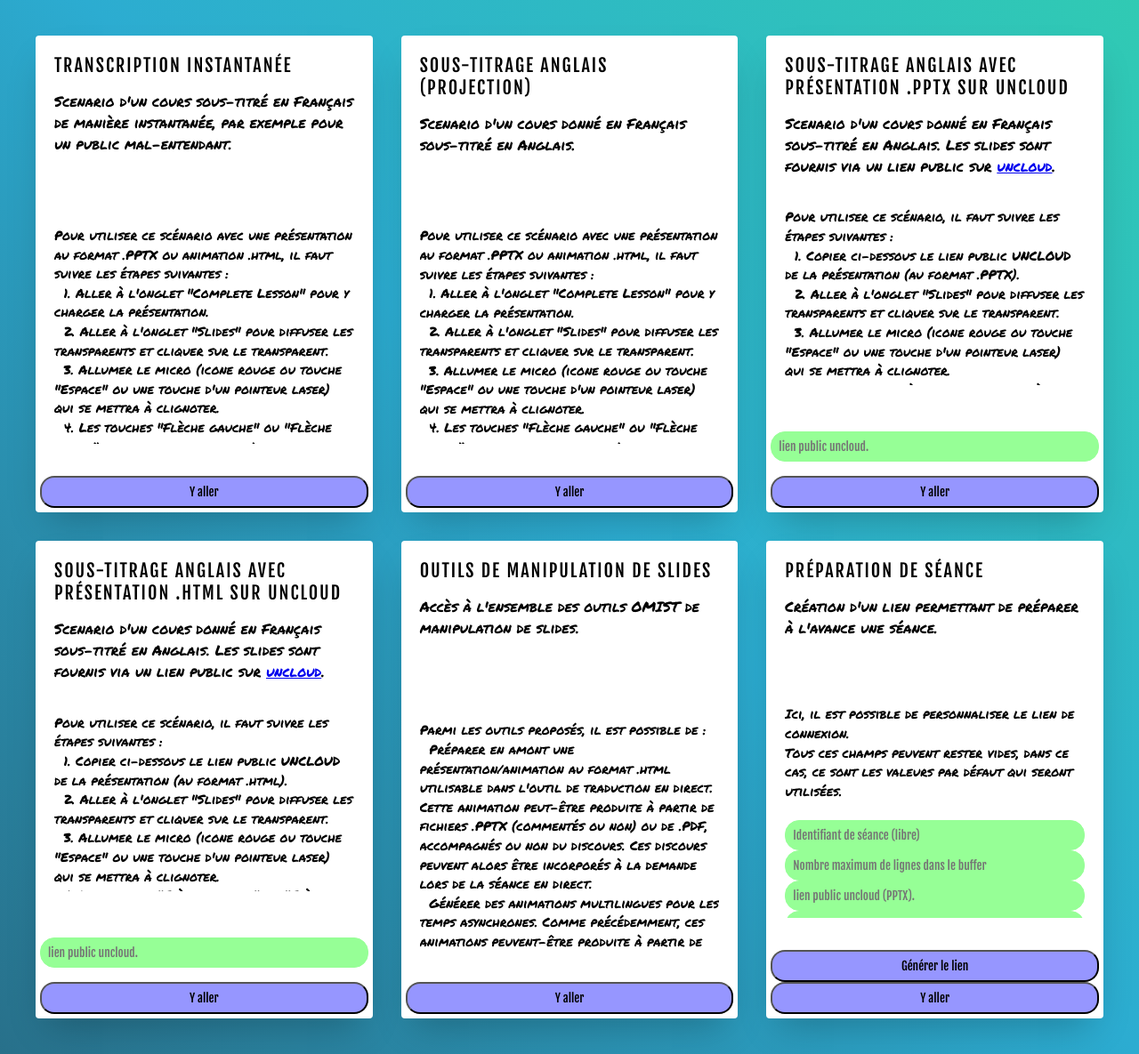
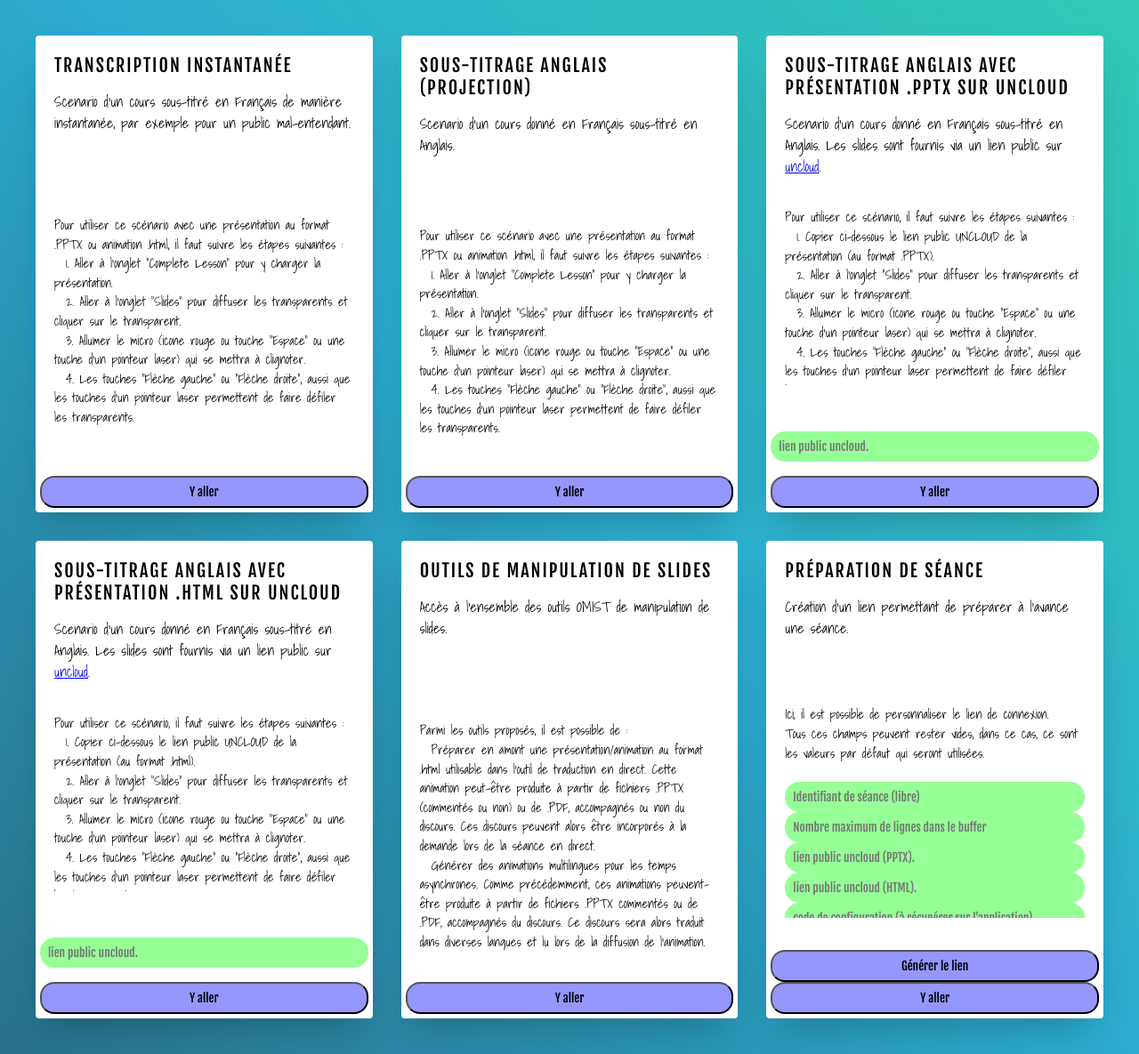
Before and after one commit to EsupPortail/esup-ottis, a PHP site: page /scenarios.php in a window 1280 px wide. Shown: the whole page at 89% size. Run offline with PHP 8.4, Linux system fonts and the light colour scheme; a stand-in replaces the project's code that opens the database connection; some web fonts are replaced.

Commit message:
Update file scenarios.php

```diff
--- a/scenarios.php
+++ b/scenarios.php
@@ -145,8 +145,8 @@ img {
 }
 
 .card__text {
-//  font-family: 'Shadows Into Light', cursive;
-  font-family: 'Permanent Marker', cursive;
+  font-family: 'Shadows Into Light', cursive;
+//  font-family: 'Permanent Marker', cursive;
 //  font-family: 'Inria Sans', sans-serif;
   flex: 1 1 auto;
 //  font-size: 0.875rem;
```
